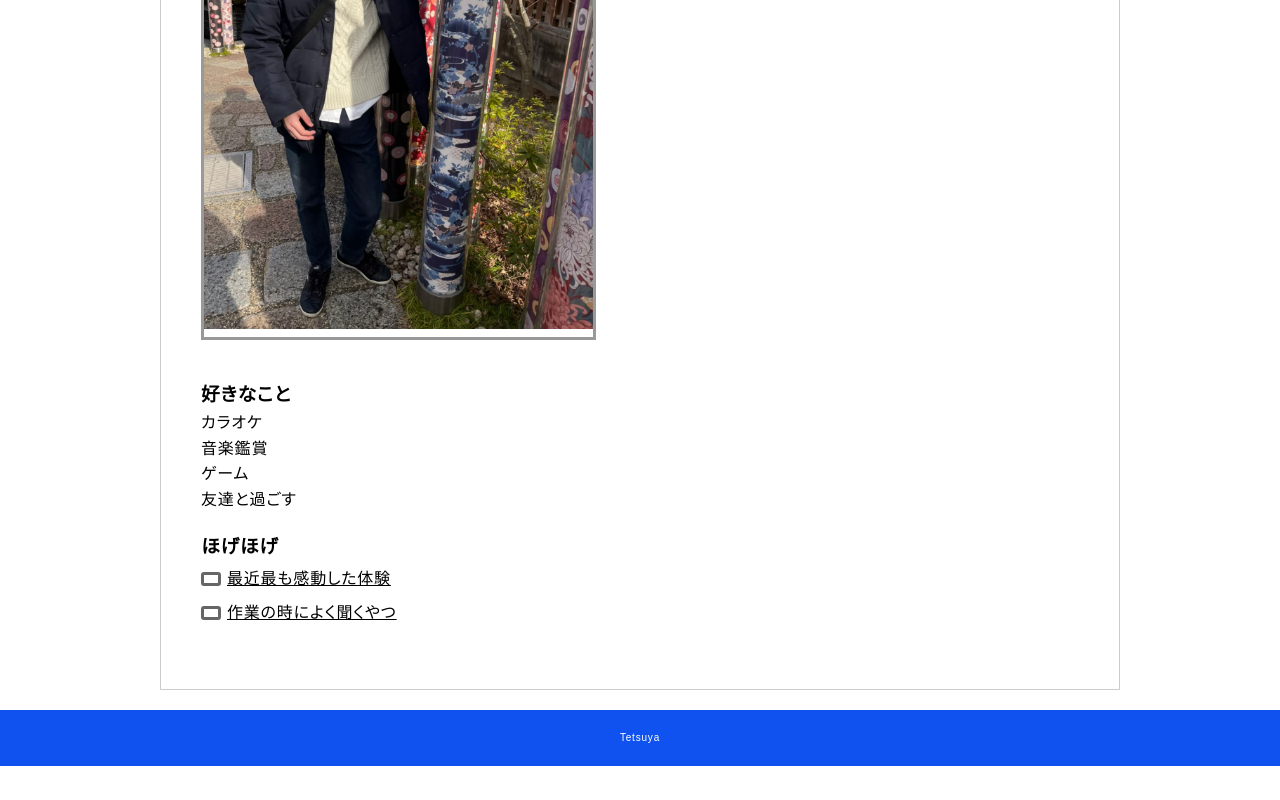
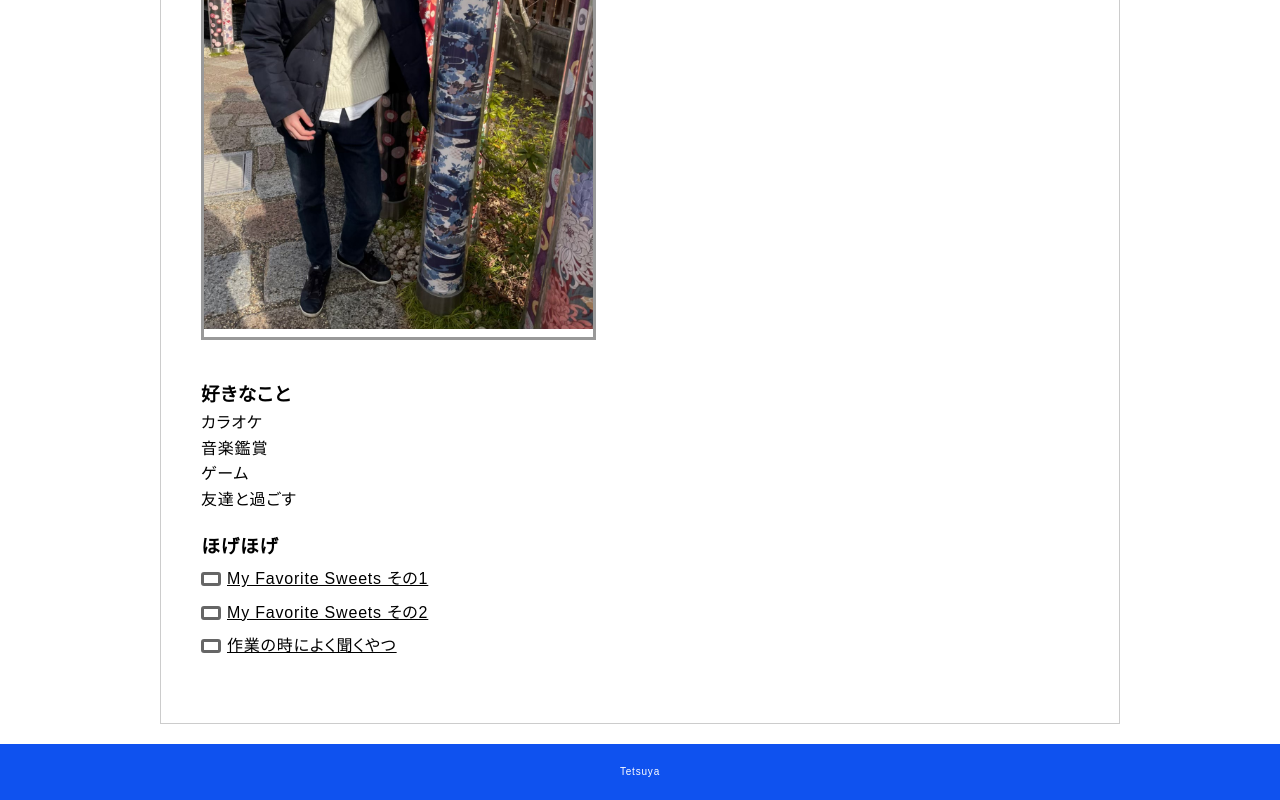
Before and after one commit to KUAD-XtechDesign/website2022-tetsu3838, a plain HTML site: page report.html in a window 1280 px wide. Shown: the part 412-1212 px from the top of the page. Before the commit the page ends 1178 px from the top, so only its background shows below. Drawn offline with nearby package versions, Linux system fonts and the light colour scheme.

Commit message:
Update report.html

```diff
--- a/report.html
+++ b/report.html
@@ -70,9 +70,16 @@
             <h3>ほげほげ</h3>
             <a
               class="ex_link"
-              href="https://numbershot.jp/2022/"
+              href="https://www.kyoto-itoken.co.jp/"
               target="_blank"
-              >最近最も感動した体験</a
+              >My Favorite Sweets その1</a
+            >
+            <br />
+            <a
+              class="ex_link"
+              href="https://route-sk.co.jp/giongozu/"
+              target="_blank"
+              >My Favorite Sweets その2</a
             >
             <br />
             <a
```
